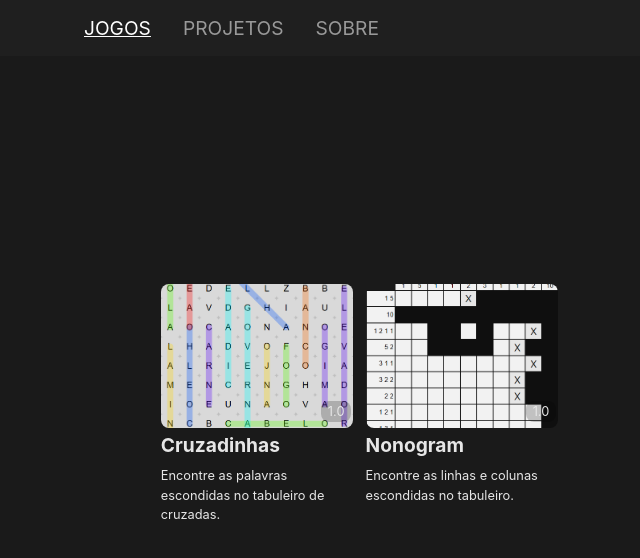
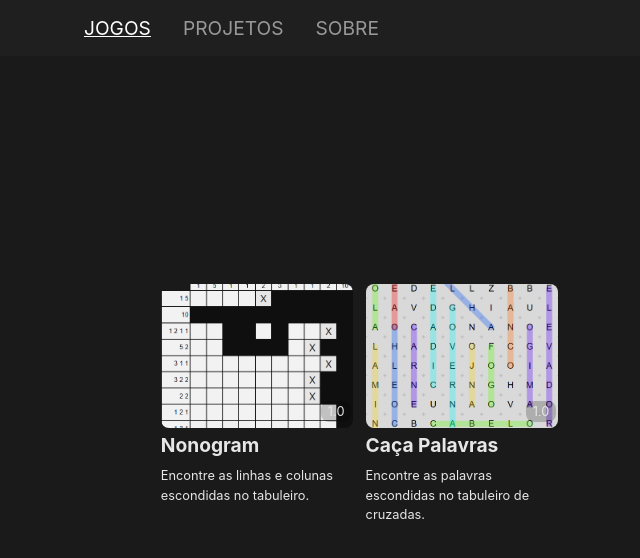
Before and after one commit to joaovitorrm/react-projects-2, a Next.js app: page /games in a window 1280 px wide. Shown: the top 558 px of the page, without its empty margins (172-812 px from the left). Built offline with nearby package versions, Linux system fonts and the light colour scheme.

Commit message:
Corrigindo nome dos arquivos

```diff
--- a/src/app/games/crosswords/info.json
+++ b/src/app/games/wordSearch/info.json
@@ -1,7 +1,7 @@
 {
-    "name": "Cruzadinhas",
+    "name": "Caça Palavras",
     "description": "Encontre as palavras escondidas no tabuleiro de cruzadas.",
     "version": "1.0",
-    "image": "cruzadinhas",
-    "link": "games/crosswords"
+    "image": "wordSearch",
+    "link": "games/wordSearch"
 }
--- a/src/assets/covers/index.ts
+++ b/src/assets/covers/index.ts
@@ -1,8 +1,8 @@
 import { StaticImageData } from "next/image";
-import cruzadinhaCover from "./cruzadinhas-cover.png";
+import wordSearchCover from "./wordSearch-cover.png";
 import nonogramCover from "./nonogram-cover.png";
 
 export const covers: Record<string, StaticImageData> = {
-    "cruzadinhas": cruzadinhaCover,
+    "wordSearch": wordSearchCover,
     "nonogram": nonogramCover
 }
```
Also changed, not shown: src/app/games/wordSearch/page.module.css (renamed from src/app/games/crosswords/page.module.css), src/app/games/wordSearch/page.tsx (renamed from src/app/games/crosswords/page.tsx), src/app/games/wordSearch/palavras.json (renamed from src/app/games/crosswords/palavras.json), src/assets/covers/wordSearch-cover.png (renamed from src/assets/covers/cruzadinhas-cover.png).
